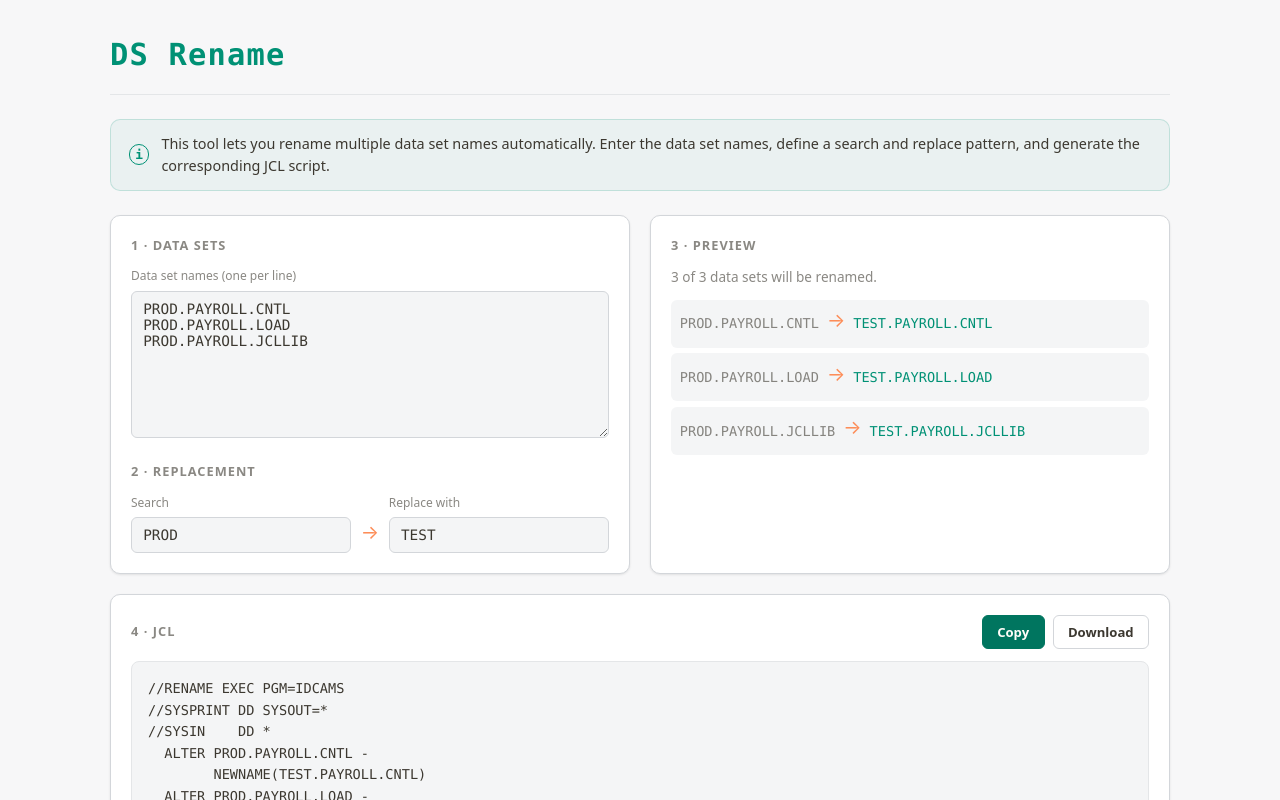
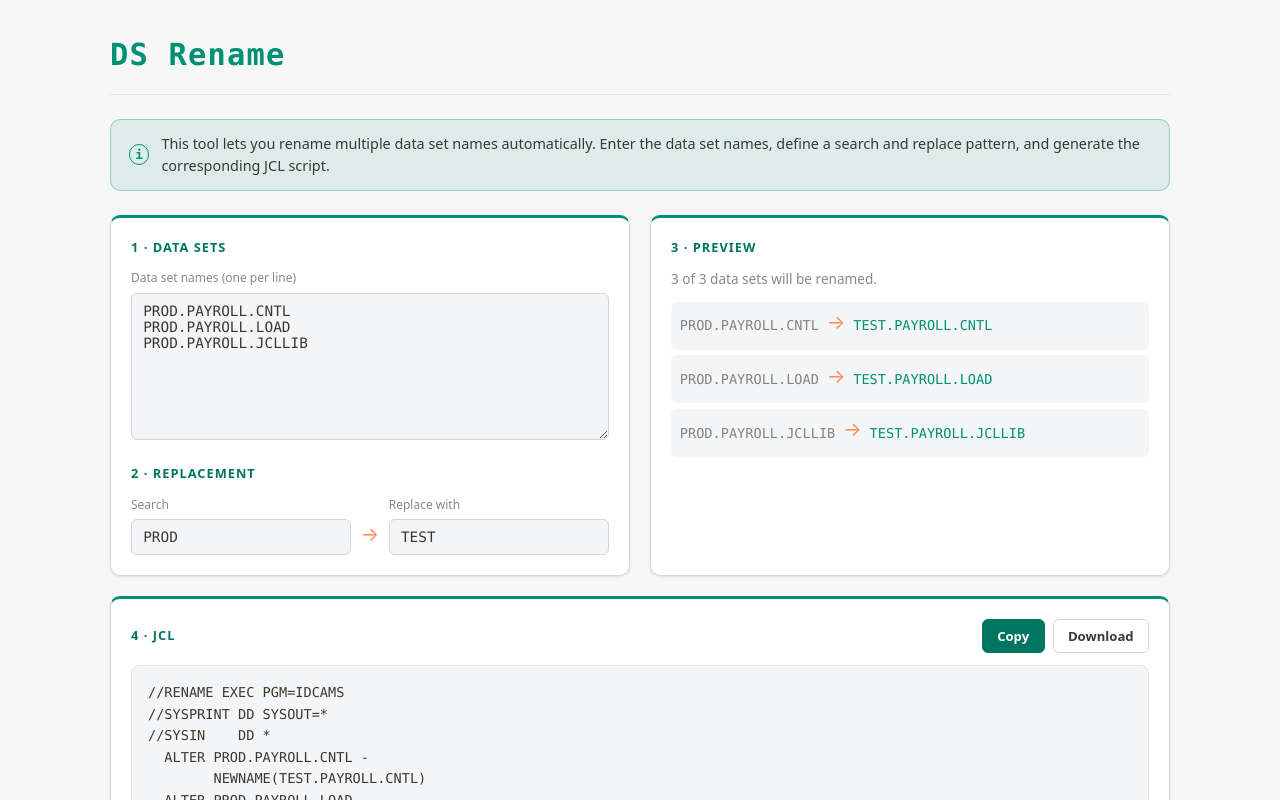
Before and after one commit to damblatt/JCL-DS-Rename-Utility, an Angular app: page / in a window 1280 px wide. Shown: the top 800 px of the page. Built offline with nearby package versions, Linux system fonts and the light colour scheme.

Commit message:
Add color accents to cards and info box for a livelier look

```diff
--- a/src/app/app.scss
+++ b/src/app/app.scss
@@ -34,8 +34,8 @@
   display: flex;
   align-items: center;
   gap: 0.75rem;
-  background: rgba(0, 145, 117, 0.05);
-  border: 1px solid rgba(0, 145, 117, 0.18);
+  background: rgba(0, 145, 117, 0.1);
+  border: 1px solid rgba(0, 145, 117, 0.32);
   border-radius: 10px;
   padding: 0.85rem 1.1rem;
   margin-bottom: 1.5rem;
@@ -72,6 +72,7 @@
 .card {
   background: var(--bg-elev);
   border: 1px solid var(--border-strong);
+  border-top: 3px solid var(--accent);
   border-radius: 10px;
   padding: 1.25rem;
   box-shadow: 0 1px 3px rgba(20, 20, 20, 0.06), 0 1px 2px rgba(20, 20, 20, 0.04);
@@ -81,8 +82,8 @@
     font-size: 0.8rem;
     text-transform: uppercase;
     letter-spacing: 0.08em;
-    color: var(--text-dim);
-    font-weight: 600;
+    color: var(--accent-dim);
+    font-weight: 700;
   }
 
   h2:not(:first-child) {
```
